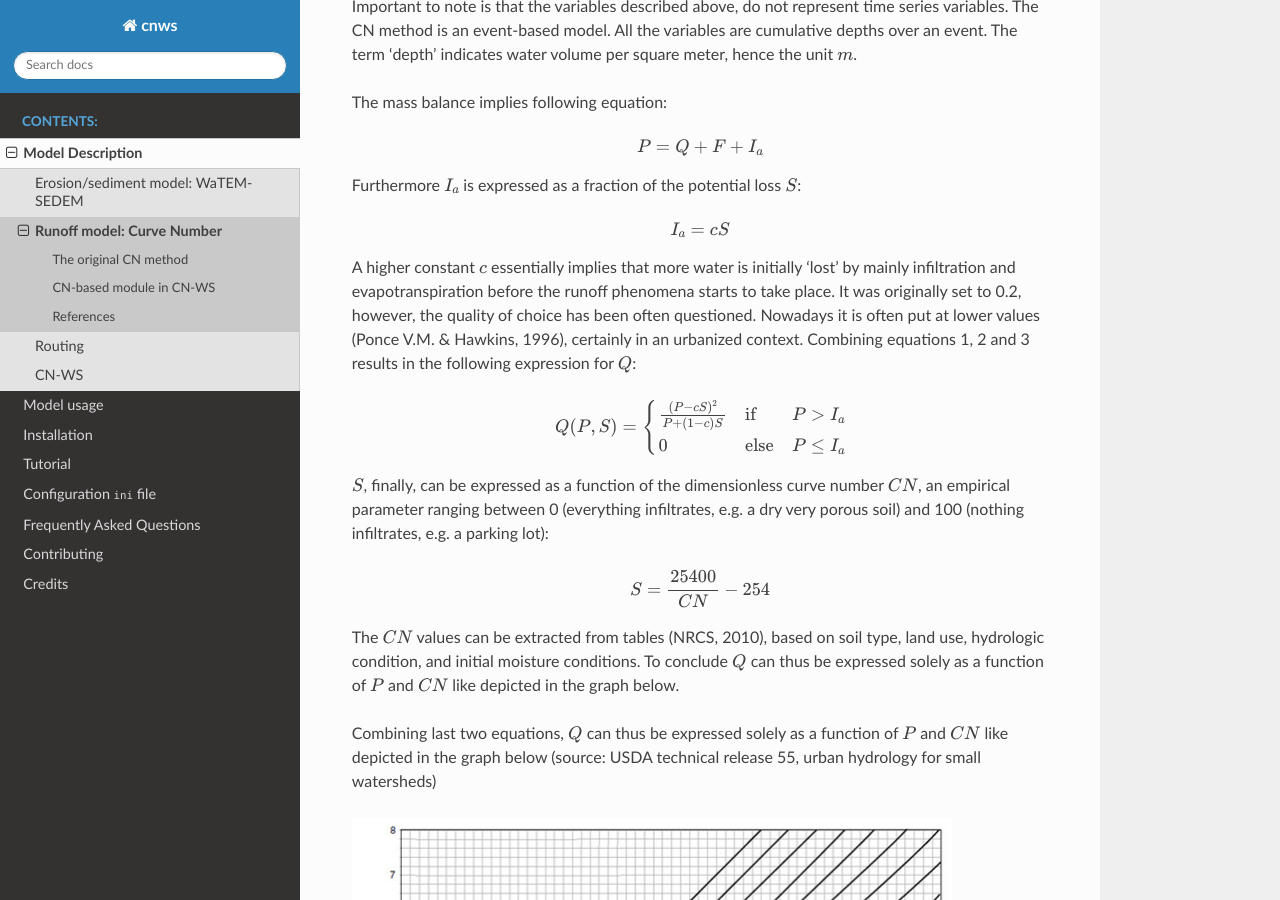
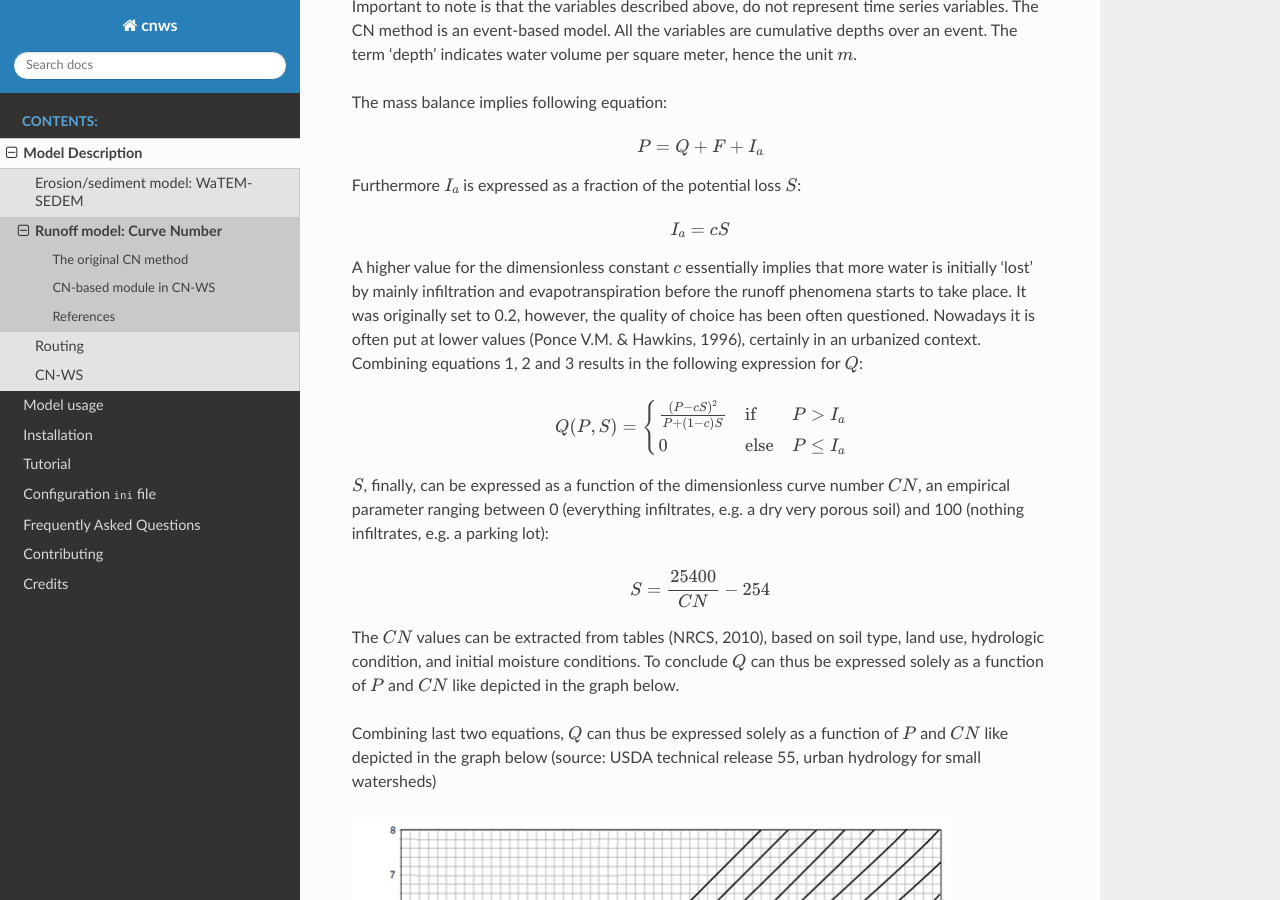
Before and after one commit to watem-sedem/watem-sedem, a Sphinx documentation site: the page built from docs/curve-number.rst, in a window 1280 px wide and 900 px high, scrolled down 928 px. Built offline with Sphinx 7.4.7 and the Read the Docs theme 2.0.0, drawn with Linux system fonts in a browser that asks for light colours.

Commit message:
Stating that c is dimensionless

```diff
--- a/docs/curve-number.rst
+++ b/docs/curve-number.rst
@@ -51,7 +51,8 @@ Furthermore :math:`I_a` is expressed as a fraction of the potential loss :math:`
 .. math::
     I_a=cS
 
-A higher constant :math:`c` essentially implies that more water is initially 'lost' by mainly infiltration and
+A higher value for the dimensionless constant :math:`c` essentially implies
+that more water is initially 'lost' by mainly infiltration and
 evapotranspiration before the runoff phenomena starts to take place. It was originally set to 0.2,
 however, the quality of choice has been often questioned. Nowadays it is often put at lower values
 (Ponce  V.M.  &  Hawkins, 1996), certainly in an urbanized context.
```
